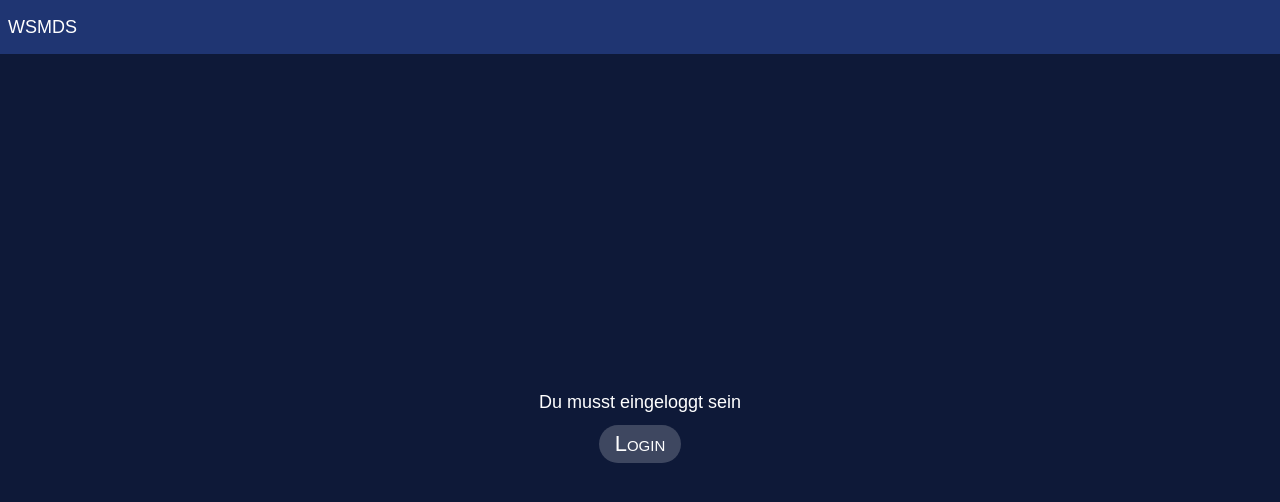
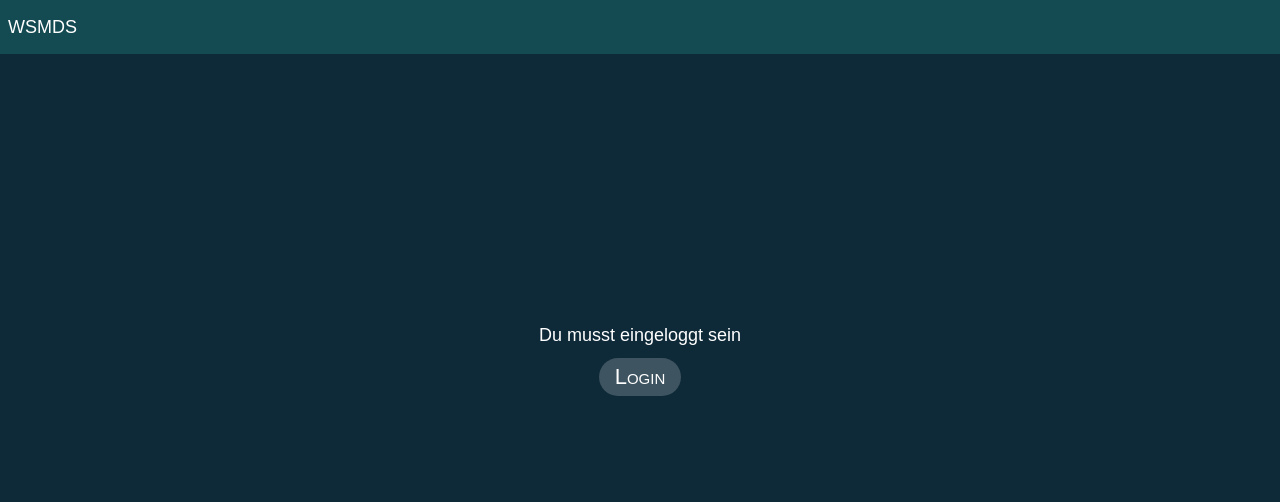
Before and after one commit to DavidMueller1/WSMDS, a SvelteKit app in the folder frontend/: page / in a window 1280 px wide. Shown: the top 502 px of the page. Built offline with nearby package versions, Linux system fonts and the light colour scheme; a web font is replaced by a local one.

Commit message:
Implemented websocket client

```diff
--- a/frontend/package.json
+++ b/frontend/package.json
@@ -35,6 +35,7 @@
 	"type": "module",
 	"dependencies": {
 		"@auth0/auth0-spa-js": "^2.1.1",
-		"@types/node": "^20.4.5"
+		"@types/node": "^20.4.5",
+		"websocket": "^1.0.34"
 	}
 }
--- a/frontend/src/authService.tsx
+++ b/frontend/src/authService.tsx
@@ -11,7 +11,8 @@ async function createClient() {
 	return auth0Client;
 }
 
-async function checkAuth(client: Auth0Client) {
+function checkAuth(client: Auth0Client): Promise<boolean> {
+	return new Promise((resolve) => {
 		loading.set(true);
 		client.isAuthenticated().then((isAuth) => {
 			isAuthenticated.set(isAuth);
@@ -21,10 +22,13 @@ async function checkAuth(client: Auth0Client) {
 						user.set(usr);
 					}
 					loading.set(false);
+					resolve(true);
 				});
 			} else {
 				loading.set(false);
+				resolve(false);
 			}
+		});
 	});
 }
 
--- a/frontend/src/routes/+layout.svelte
+++ b/frontend/src/routes/+layout.svelte
@@ -6,6 +6,7 @@
 	import { Auth0Client, User } from '@auth0/auth0-spa-js';
 	import { onMount } from 'svelte';
 	import { Circle3 } from 'svelte-loading-spinners';
+	import { initWebSocket } from '../websocketService';
 
 	let auth0Client: Auth0Client;
 
@@ -13,7 +14,11 @@
 		loading.set(true);
 
 		auth0Client = await auth.createClient();
-		auth.checkAuth(auth0Client);
+		auth.checkAuth(auth0Client).then(isAuth => {
+			if (isAuth) {
+				initWebSocket();
+			}
+		});
 	});
 
 	function login() {
--- a/frontend/src/routes/Header.scss
+++ b/frontend/src/routes/Header.scss
@@ -1,10 +1,13 @@
 header {
   padding: 8px;
-  background: #1f3572;
+  background: #144b52;
   display: flex;
   flex-direction: row;
   align-items: center;
-  height: 38px;
+  height: 54px;
+  position: fixed;
+  width: 100%;
+  box-sizing: border-box;
 }
 
 .button-logout {
--- a/frontend/src/routes/global.scss
+++ b/frontend/src/routes/global.scss
@@ -1,5 +1,5 @@
 body {
-  background: #0e1938;
+  background: #0e2938;
   margin: 0;
   color: white;
   font-family: "transat-text", sans-serif;
@@ -39,7 +39,8 @@ input:focus {
 .app {
   display: flex;
   flex-direction: column;
-  height: 100%;
+  //height: 100%;
+  min-height: calc(100vh - 10vh) !important;
 }
 
 .content {
--- /dev/null
+++ b/frontend/src/websocketService.tsx
@@ -0,0 +1,36 @@
+console.log('store.tsx');
+const serverUrl = 'wss://socketsbay.com/wss/v2/1/demo/';
+let socket: WebSocket;
+
+export const initWebSocket = () => {
+	console.log('initWebSocket');
+	socket = new WebSocket(serverUrl);
+	socket.addEventListener('open', onConnectionOpen);
+	socket.addEventListener('message', onMessageReceived);
+	socket.addEventListener('close', onConnectionClose);
+	socket.addEventListener('error', onConnectionError);
+};
+
+// Connection opened
+const onConnectionOpen = (event: Event) => {
+	console.log('onConnectionOpen');
+	console.log(event);
+};
+
+// Listen for messages
+const onMessageReceived = (event: MessageEvent) => {
+	console.log('onMessageReceived');
+	console.log(event);
+};
+
+// Connection closed
+const onConnectionClose = (event: CloseEvent) => {
+	console.log('onConnectionClose');
+	console.log(event);
+};
+
+// Connection error
+const onConnectionError = (event: Event) => {
+	console.log('onConnectionError');
+	console.log(event);
+};
```
Also changed, not shown: frontend/src/routes/test/+page.svelte (added, +21 -0 lines), 1 other file (tests, documents, lock files or other folders). Lines whose indentation alone changed are shown as unchanged.
